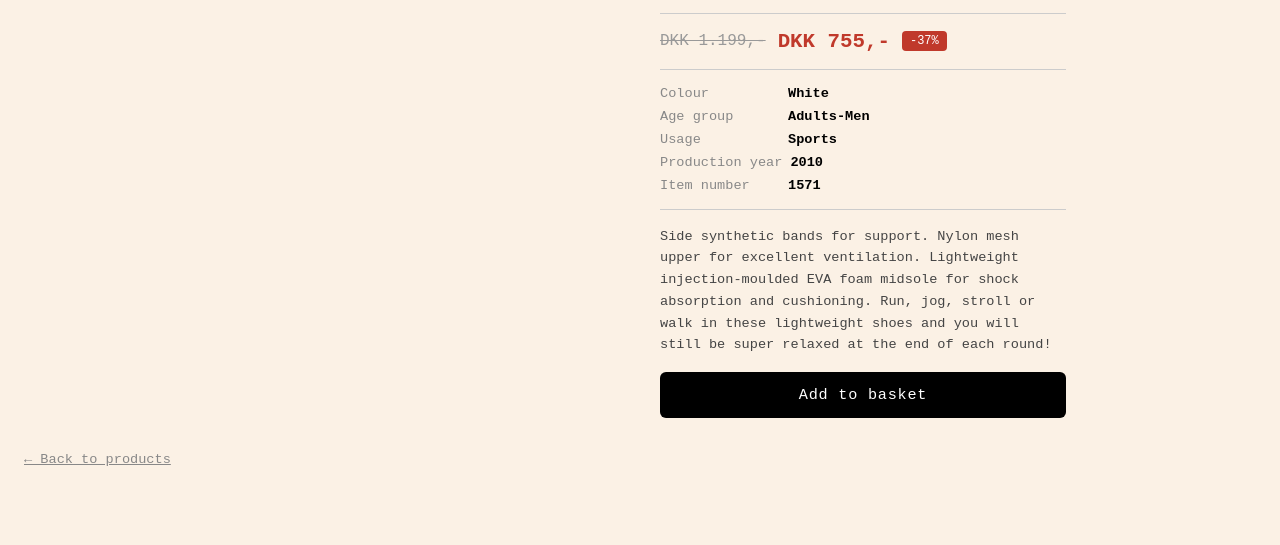
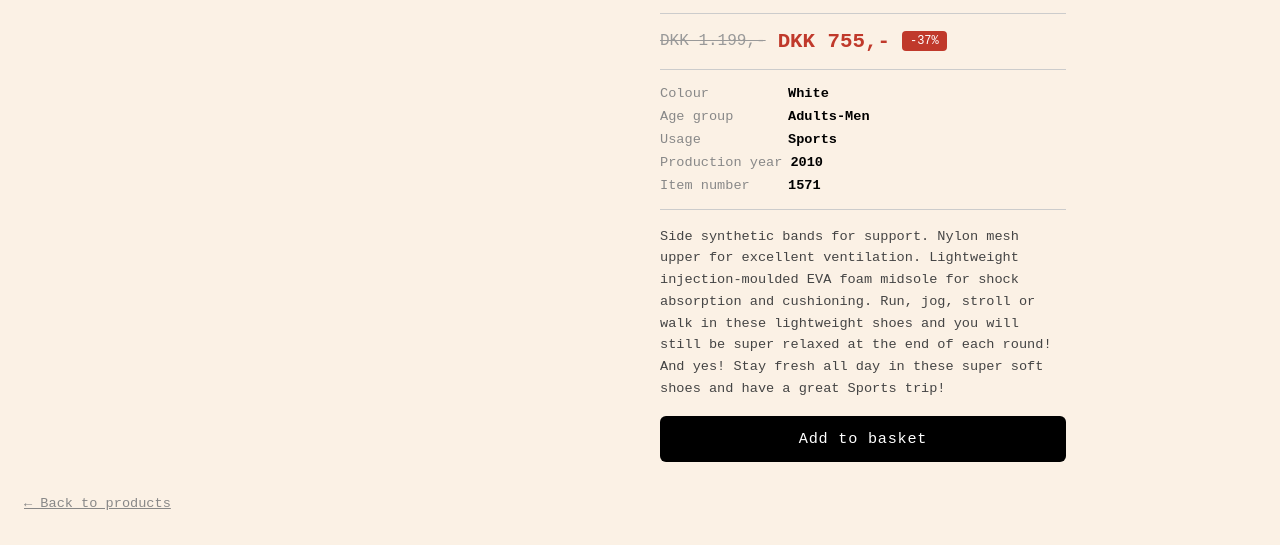
Before and after one commit to amha-pixel/onlineshop, a plain HTML site: page produkt.html in a window 1280 px wide. Shown: the part 233-778 px from the top of the page. Drawn offline with Linux system fonts and the light colour scheme.

Commit message:
inserted div isted of to be able to call for API-data

```diff
--- a/produkt.html
+++ b/produkt.html
@@ -116,12 +116,13 @@
             <hr class="divider">
 
             <!-- Beskrivelse -->
-            <p class="produkt-beskrivelse" data-field="description">
+            <div class="produkt-beskrivelse" data-field="description">
                 Side synthetic bands for support. Nylon mesh upper for excellent ventilation.
                 Lightweight injection-moulded EVA foam midsole for shock absorption and cushioning.
                 Run, jog, stroll or walk in these lightweight shoes and you will still be super
-                relaxed at the end of each round!
-            </p>
+                relaxed at the end of each round! And yes! Stay fresh all day in these super soft
+                shoes and have a great Sports trip!
+            </div>
 
             <!-- Køb-knap: tilføj disabled hvis soldout = 1 -->
             <button class="koeb-knap" data-field="soldout">
```
